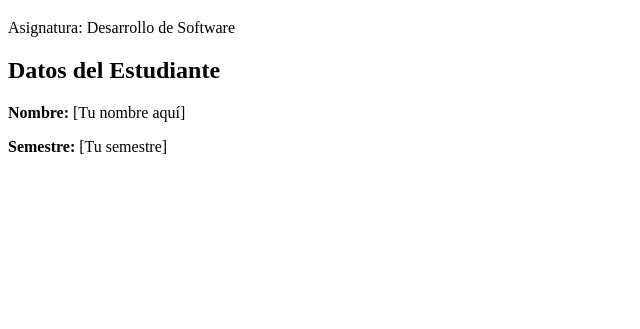
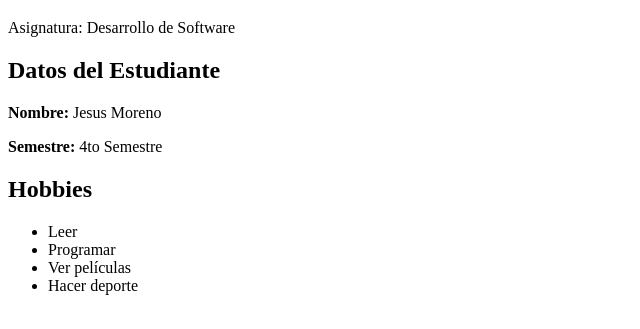
Before and after one commit to JesusMoreno06/Actividad1, a plain HTML site: page index.html in a window 1280 px wide. Shown: the part 61-390 px from the top of the page, without its empty margins (0-640 px from the left). Drawn offline with Linux system fonts and the light colour scheme.

Commit message:
5 Actualizado los datos del estudiante y se añadió sección de hobbies en el documento

```diff
--- a/index.html
+++ b/index.html
@@ -14,8 +14,17 @@
 
  <main><section class="card">
       <h2>Datos del Estudiante</h2>
-      <p><b>Nombre:</b> [Tu nombre aquí]</p>
-      <p><b>Semestre:</b> [Tu semestre]</p>
+      <p><b>Nombre:</b> Jesus Moreno </p>
+      <p><b>Semestre:</b> 4to Semestre</p>
+    </section>
+    <section class="card">
+      <h2>Hobbies</h2>
+      <ul>
+        <li>Leer</li>
+        <li>Programar</li>
+        <li>Ver películas</li>
+        <li>Hacer deporte</li>
+      </ul>
     </section>
 </main>
 
```
